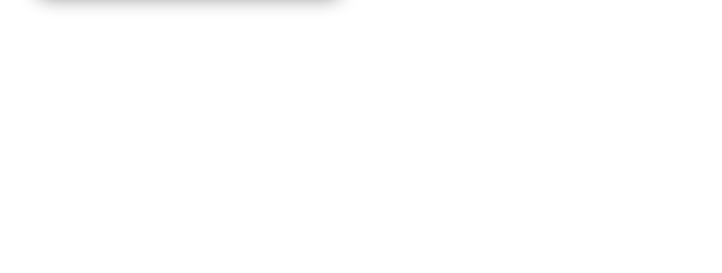
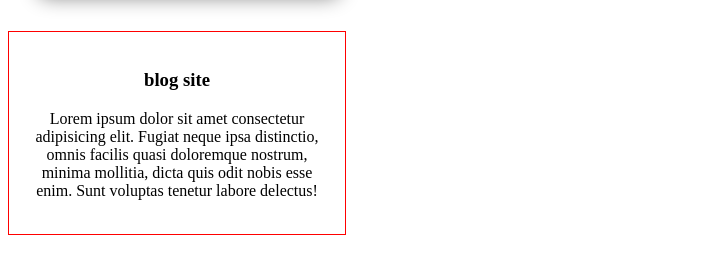
Before and after one commit to mdraihanbari/my-second-github-repo, a plain HTML site: page index.html in a window 1280 px wide. Shown: the part 327-600 px from the top of the page, without its empty margins (0-722 px from the left). Drawn offline with Linux system fonts and the light colour scheme.

Commit message:
added the blog site

```diff
--- a/index.html
+++ b/index.html
@@ -11,5 +11,10 @@
     <p>github repository make's 5 resion in theis moment. github  is a very effective tools in web development. </p>
         <img src="github-logo.png" alt="">
 </div>
+
+<div class="blogsite">
+    <h3>blog site</h3>
+    <p>Lorem ipsum dolor sit amet consectetur adipisicing elit. Fugiat neque ipsa distinctio, omnis facilis quasi doloremque nostrum, minima mollitia, dicta quis odit nobis esse enim. Sunt voluptas tenetur labore delectus!</p>
+</div>
 </body>
 </html>
--- a/style.css
+++ b/style.css
@@ -13,3 +13,11 @@ img:hover{
     border-radius:10px;
     box-shadow:0px 0px 20px gray;
 }
+
+.blogsite{
+    border:1px solid red;
+    width:300px;
+    margin-top:30px;
+    padding:18px;
+    text-align:center;
+}
```
